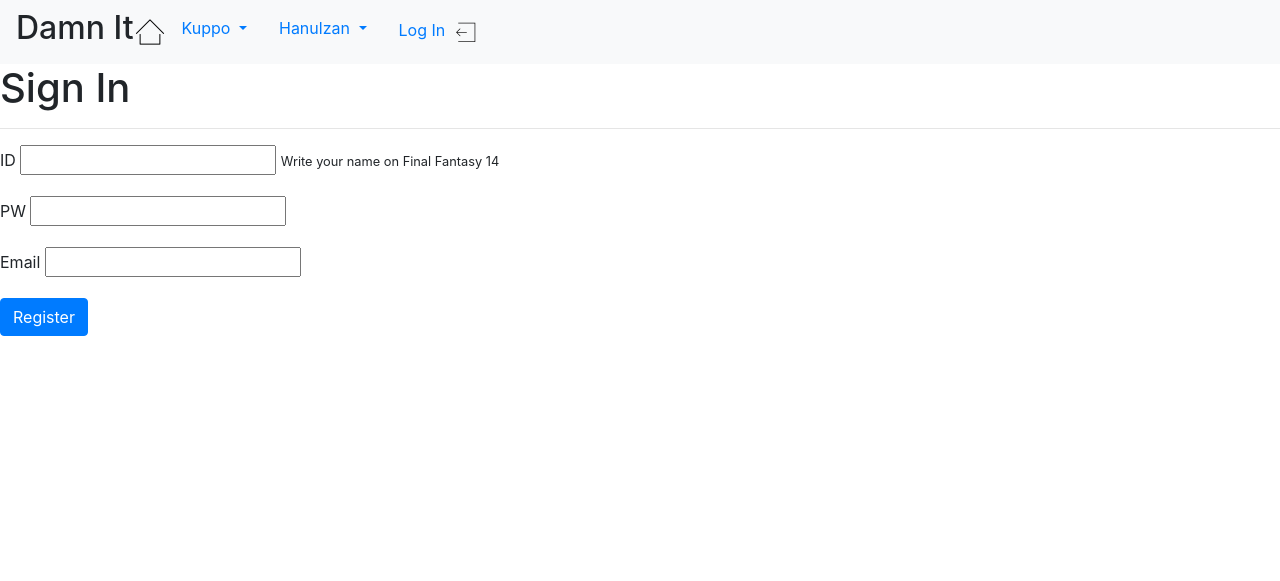
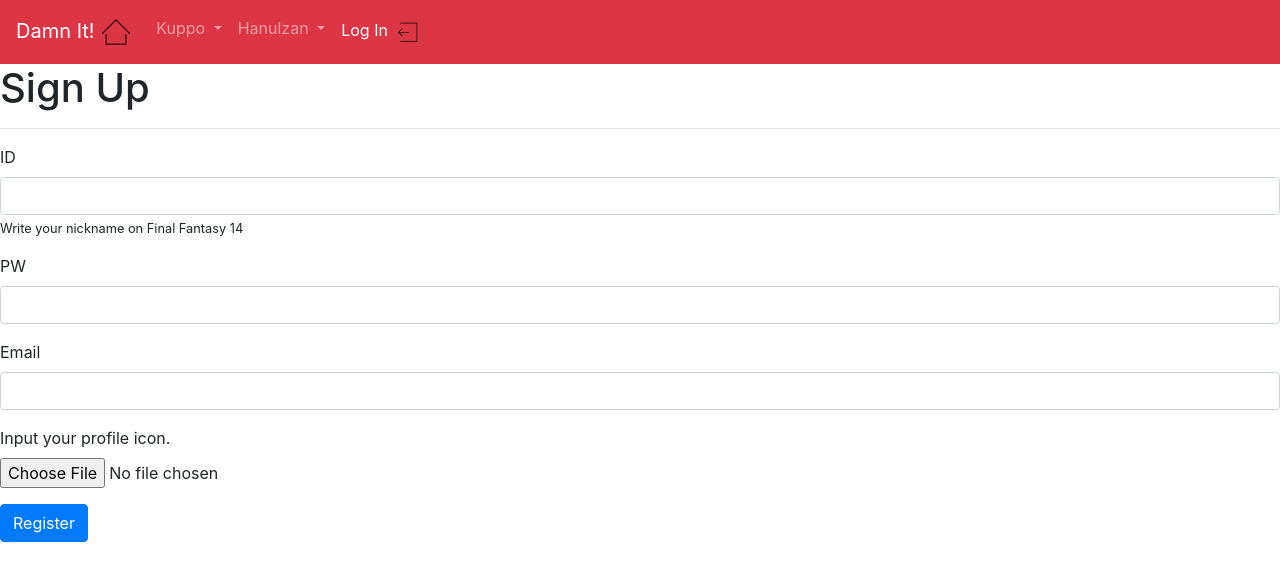
Before and after one commit to JunyTL/KuppoHome, a Flask app: page /member/register in a window 1280 px wide. Shown: the top 581 px of the page. Run offline with Flask 2, Linux system fonts and the light colour scheme; some libraries are stand-ins or nearby versions.

Commit message:
2018.07.04 commit

```diff
--- a/kuppo/templates/base.html
+++ b/kuppo/templates/base.html
@@ -1,13 +1,20 @@
 <!doctype html>
+<head>
 	<title>KuppoHome - {% block title %}{% endblock %}</title>
 	<link rel="stylesheet" href="https://stackpath.bootstrapcdn.com/bootstrap/4.1.1/css/bootstrap.min.css" integrity="sha384-WskhaSGFgHYWDcbwN70/dfYBj47jz9qbsMId/iRN3ewGhXQFZCSftd1LZCfmhktB" crossorigin="anonymous">
+
 	<!--<link rel="stylesheet" href="{{ url_for('static', filename='style.css')}}">-->
-<nav class="navbar navbar-expand-lg navbar-light bg-light">			<!-- Navigation -->
-	<h2>Damn It</h2>
-	<a href="{{url_for('home')}}">
+	{% block headlink %}
+	{% endblock %}
+</head>
+
+<body>
+	<nav class="navbar navbar-expand-lg navbar-dark bg-danger">			<!-- Navigation -->
+		<a class="navbar-brand" href="{{url_for('home')}}">Damn It!
 			<img src="static/img/home.png" width="32px" height="32px">
 		</a>
-	<ul class="nav">
+		<div>
+		<ul class="navbar-nav justify-content-end">
 			<li class="nav-item dropdown">
 				<a class="nav-link dropdown-toggle" href="#" id="navbarDropdown" role="button" data-toggle="dropdown" aria-haspopup="true" aria-expanded="false">
           		Kuppo
@@ -46,6 +53,7 @@
 				</a>
 			{% endif %}
 		</ul>
+		</div>
 	</nav>
 
 	<section class="content">		<!-- replace other html block has same tag into this block -->
@@ -55,3 +63,4 @@
 	<script src="https://code.jquery.com/jquery-3.3.1.slim.min.js" integrity="sha384-q8i/X+965DzO0rT7abK41JStQIAqVgRVzpbzo5smXKp4YfRvH+8abtTE1Pi6jizo" crossorigin="anonymous"></script>
 	<script src="https://cdnjs.cloudflare.com/ajax/libs/popper.js/1.14.3/umd/popper.min.js" integrity="sha384-ZMP7rVo3mIykV+2+9J3UJ46jBk0WLaUAdn689aCwoqbBJiSnjAK/l8WvCWPIPm49" crossorigin="anonymous"></script>
 	<script src="https://stackpath.bootstrapcdn.com/bootstrap/4.1.1/js/bootstrap.min.js" integrity="sha384-smHYKdLADwkXOn1EmN1qk/HfnUcbVRZyYmZ4qpPea6sjB/pTJ0euyQp0Mk8ck+5T" crossorigin="anonymous"></script>
+</body>
--- a/kuppo/templates/member/register.html
+++ b/kuppo/templates/member/register.html
@@ -1,26 +1,31 @@
 {% extends 'base.html' %}
 
 {% block title %}
-Register
+Sign Up
 {% endblock %}
+{% block headlink %} {% endblock %}
 
 {% block content %}
 <div>
-	<h1>Sign In</h1>
+	<h1>Sign Up</h1>
 	<hr>
 	<form method="post">
 		<div class="form-group">
 			<label for="id">ID</label>
-			<input type="text" id="id">
-			<small>Write your name on Final Fantasy 14</small>
+			<input type="text" class="form-control" id="id">
+			<small class="form-text">Write your nickname on Final Fantasy 14</small>
 		</div>
 		<div class="form-group">
 			<label for="password">PW</label>
-			<input type="password" id="password">
+			<input type="password" class="form-control" id="password">
 		</div>
 		<div class="form-group">
 			<label for="email">Email</label>
-			<input type="email" id="email">
+			<input type="email" class="form-control" id="email">
+		</div>
+		<div class="form-group">
+			<label for=profileIcon>Input your profile icon.</label>
+			<input type="file" class="form-control-file" id="profileIcon">
 		</div>
 		<button type="submit" class="btn btn-primary">Register</button>
 	</form>
```
Also changed, not shown: kuppo/schema.sql (+11 -1 lines), kuppo/static/css/main-page.css (added, +7 -0 lines), kuppo/templates/home.html (+11 -0 lines), kuppo/templates/member/login.html (+6 -3 lines), kuppo/static/img/mirabell.jpeg (added). Lines whose indentation alone changed are shown as unchanged.
